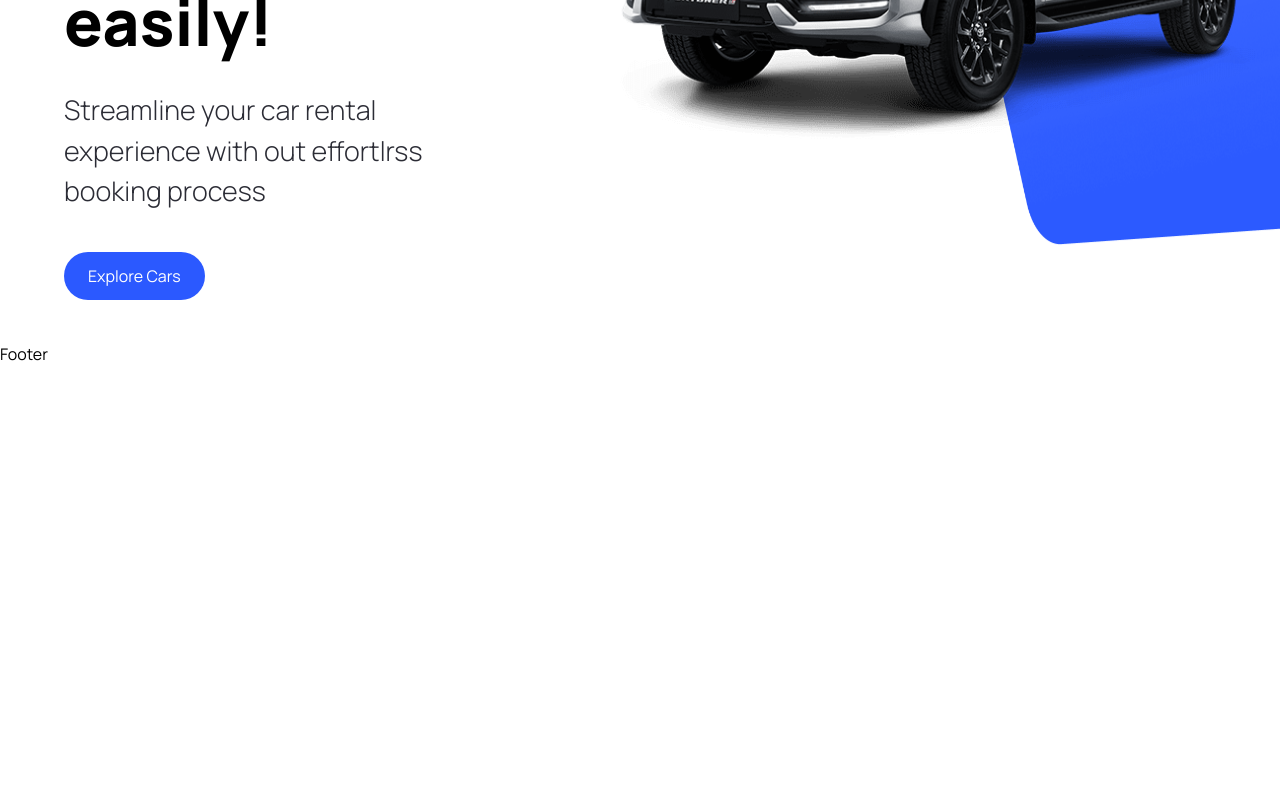
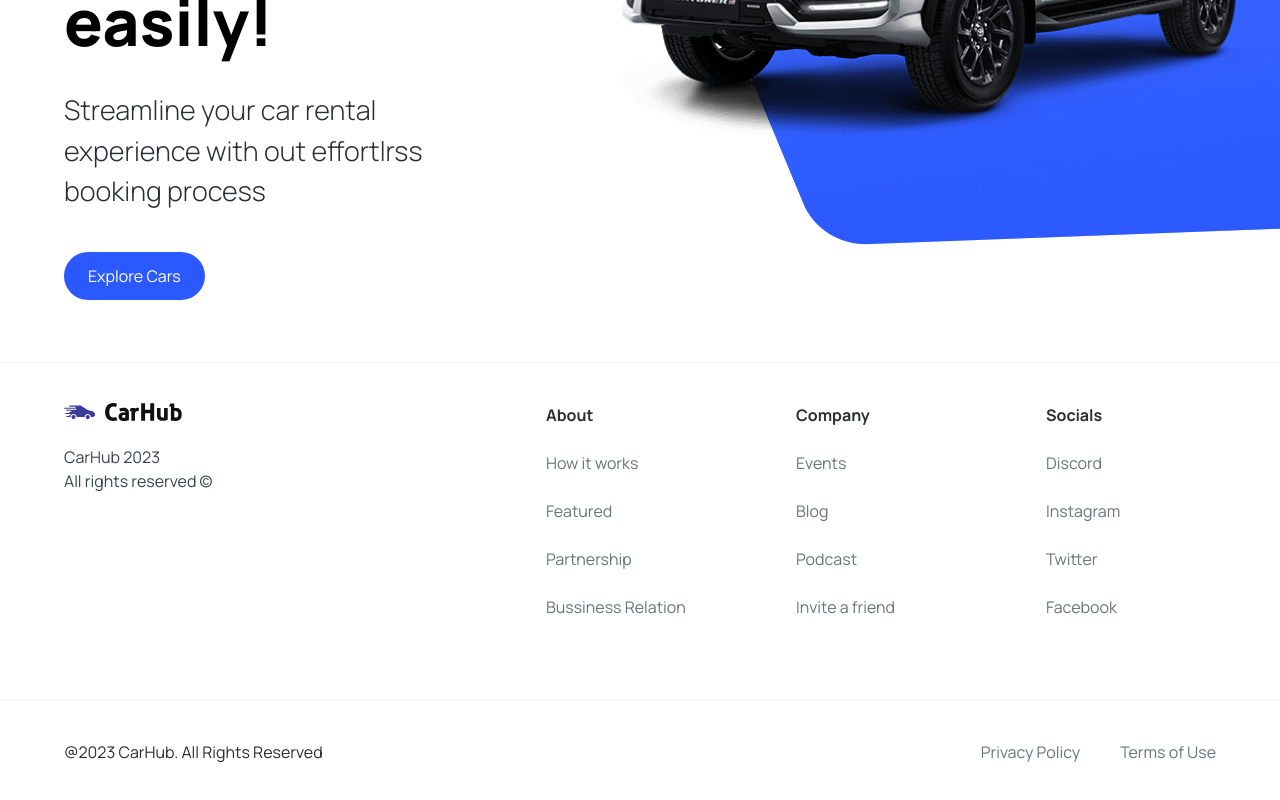
Before and after one commit to BhupendraShahi/car-dekho, a Next.js app: page / in a window 1280 px wide. Shown: the part 458-1258 px from the top of the page. Before the commit the page ends 824 px from the top, so only its background shows below. Built offline with nearby package versions, Linux system fonts and the light colour scheme.

Commit message:
worked on footer and layout

```diff
--- a/components/Footer.tsx
+++ b/components/Footer.tsx
@@ -1,8 +1,67 @@
-import React from 'react'
+import Image from "next/image"
+import Link from "next/link"
+
+import { footerLinks } from "@/constants"
 
 const Footer = () => {
   return (
-    <div>Footer</div>
+    <footer className="flex flex-col text-black-100 mt-5 border-t border-gray-100">
+      <div className="flex max-md:flex-col flex-wrap justify-between gap-5
+        sm:px-16 px-6 py-10">
+        <div className="flex flex-col justify-start items-start gap-6">
+          <Image
+            src="/logo.svg"
+            alt="logo"
+            width={118}
+            height={18}
+            className="object-contain"
+          />
+          <p className="text-base text-gray-700">
+            CarHub 2023 <br />
+            All rights reserved &copy;
+          </p>
+        </div>
+
+        <div className="footer__links">
+          {footerLinks.map((link) => (
+            <div
+              key={link.title}
+              className="footer__link"
+            >
+              <h3 className="font-bold">{link.title}</h3>
+              {link.links.map((item) => (
+                <Link
+                  key={item.title}
+                  href={item.url}
+                  className="text-gray-500"
+                >
+                  {item.title}
+                </Link>
+              ))}
+            </div>
+          ))}
+        </div>
+      </div>
+
+      <div className="flex justify-between items-center flex-wrap mt-10 border-t
+        border-gray-100 sm:px-16 px-6 py-10">
+          <p>@2023 CarHub. All Rights Reserved</p>
+          <div className="footer__copyrights-link">
+                <Link
+                  href="/"
+                  className="text-gray-500"
+                >
+                  Privacy Policy
+                </Link>
+                <Link
+                  href="/"
+                  className="text-gray-500"
+                >
+                  Terms of Use
+                </Link>
+          </div>
+      </div>
+    </footer>
   )
 }
 
--- a/components/Hero.tsx
+++ b/components/Hero.tsx
@@ -29,8 +29,8 @@
         <div className='hero__image-container'>
           <div className='hero__image'>
             <Image src="/hero.png" alt="hero" fill className='object-contain' />
-            <div className='hero__image-overlay' />
           </div>
+          <div className='hero__image-overlay' />
         </div>
     </div>
   )
--- /dev/null
+++ b/constants/index.ts
@@ -0,0 +1,101 @@
+export const manufacturers = [
+    "Acura",
+    "Alfa Romeo",
+    "Aston Martin",
+    "Audi",
+    "Bentley",
+    "BMW",
+    "Buick",
+    "Cadillac",
+    "Chevrolet",
+    "Chrysler",
+    "Citroen",
+    "Dodge",
+    "Ferrari",
+    "Fiat",
+    "Ford",
+    "GMC",
+    "Honda",
+    "Hyundai",
+    "Infiniti",
+    "Jaguar",
+    "Jeep",
+    "Kia",
+    "Lamborghini",
+    "Land Rover",
+    "Lexus",
+    "Lincoln",
+    "Maserati",
+    "Mazda",
+    "McLaren",
+    "Mercedes-Benz",
+    "MINI",
+    "Mitsubishi",
+    "Nissan",
+    "Porsche",
+    "Ram",
+    "Rolls-Royce",
+    "Subaru",
+    "Tesla",
+    "Toyota",
+    "Volkswagen",
+    "Volvo",
+  ];
+
+  export const yearsOfProduction = [
+    { title: "Year", value: "" },
+    { title: "2015", value: "2015" },
+    { title: "2016", value: "2016" },
+    { title: "2017", value: "2017" },
+    { title: "2018", value: "2018" },
+    { title: "2019", value: "2019" },
+    { title: "2020", value: "2020" },
+    { title: "2021", value: "2021" },
+    { title: "2022", value: "2022" },
+    { title: "2023", value: "2023" },
+  ];
+
+  export const fuels = [
+    {
+      title: "Fuel",
+      value: "",
+    },
+    {
+      title: "Gas",
+      value: "Gas",
+    },
+    {
+      title: "Electricity",
+      value: "Electricity",
+    },
+  ];
+
+  export const footerLinks = [
+    {
+      title: "About",
+      links: [
+        { title: "How it works", url: "/" },
+        { title: "Featured", url: "/" },
+        { title: "Partnership", url: "/" },
+        { title: "Bussiness Relation", url: "/" },
+      ],
+    },
+    {
+      title: "Company",
+      links: [
+        { title: "Events", url: "/" },
+        { title: "Blog", url: "/" },
+        { title: "Podcast", url: "/" },
+        { title: "Invite a friend", url: "/" },
+      ],
+    },
+    {
+      title: "Socials",
+      links: [
+        { title: "Discord", url: "/" },
+        { title: "Instagram", url: "/" },
+        { title: "Twitter", url: "/" },
+        { title: "Facebook", url: "/" },
+      ],
+    },
+  ];
```
